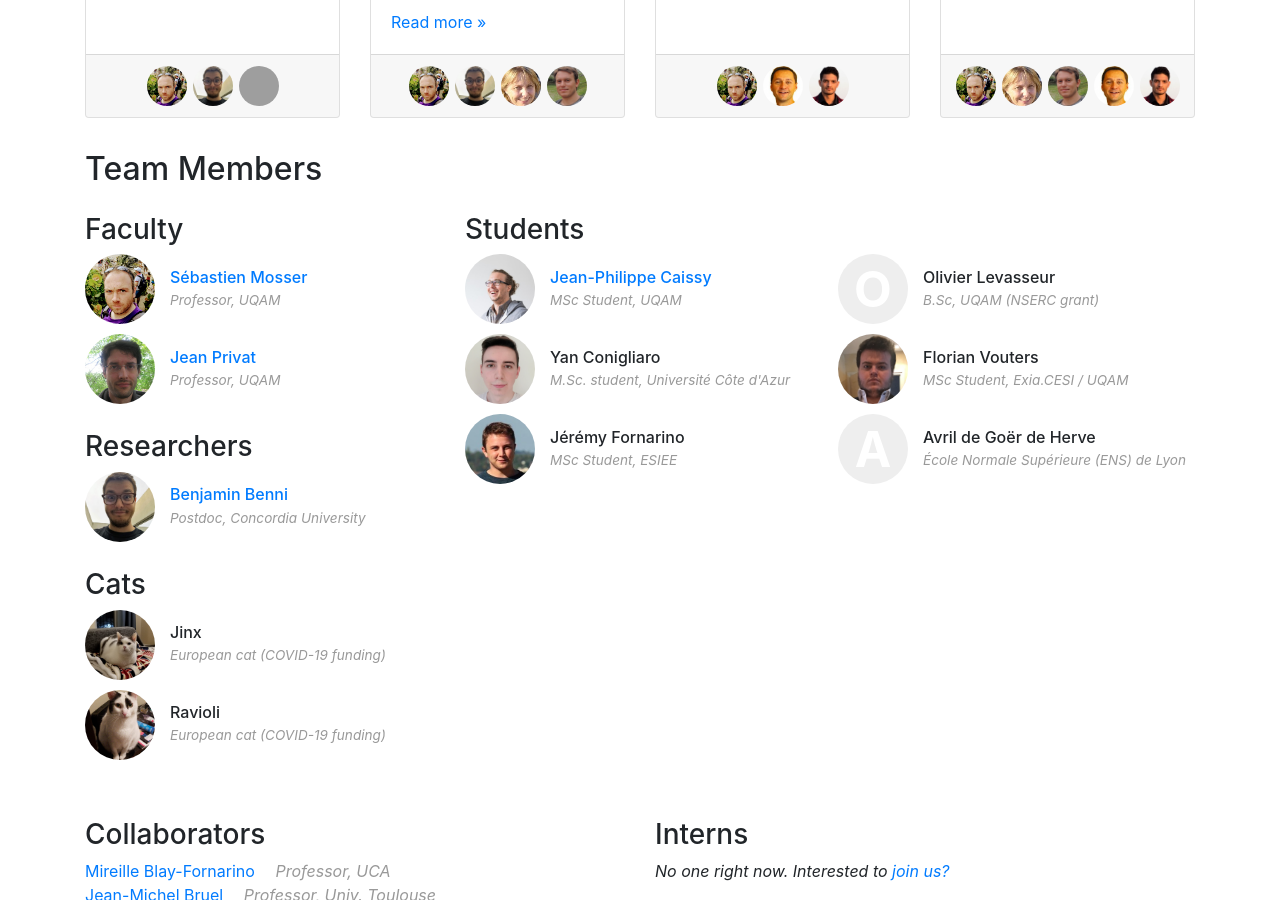
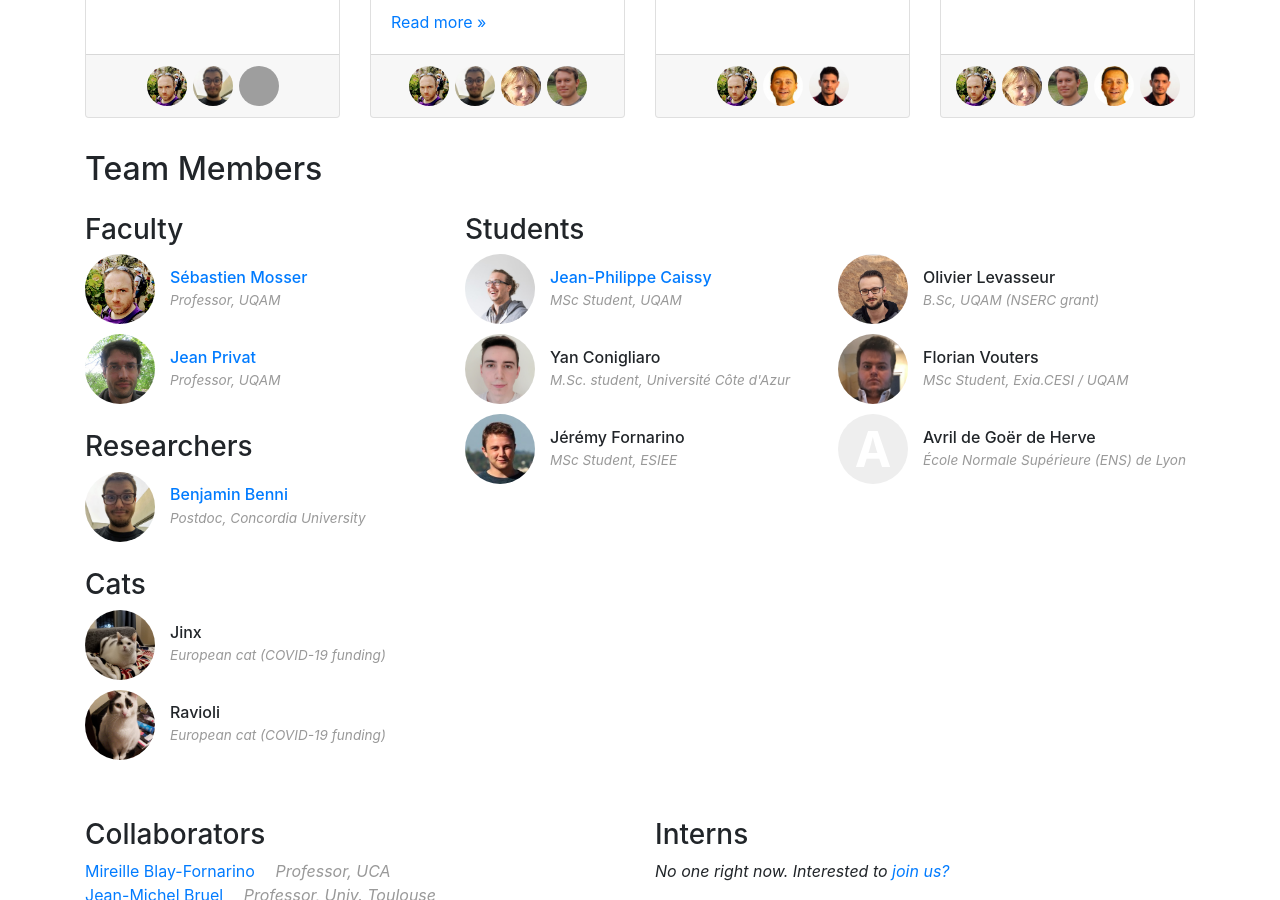
Before and after one commit to ace-design/ace-design.github.io, a Jekyll site: the page built from index.html, in a window 1280 px wide and 900 px high, scrolled down 1241 px. Built offline with Jekyll 4.4.1, drawn with Linux system fonts in a browser that asks for light colours; nearby versions of some CDN libraries; grey boxes are pictures that could not be loaded.

Commit message:
deploying site contents from Makefile

```diff
--- a/_data/people.yml
+++ b/_data/people.yml
@@ -76,6 +76,7 @@ olivier:
   lastname: "Levasseur"
   firstname: "Olivier"
   bio: B.Sc, UQAM (NSERC grant)
+  image: /img/people/olivier.jpg
   role: grad
 
 
```
Also changed, not shown: img/people/olivier.jpg (added).
